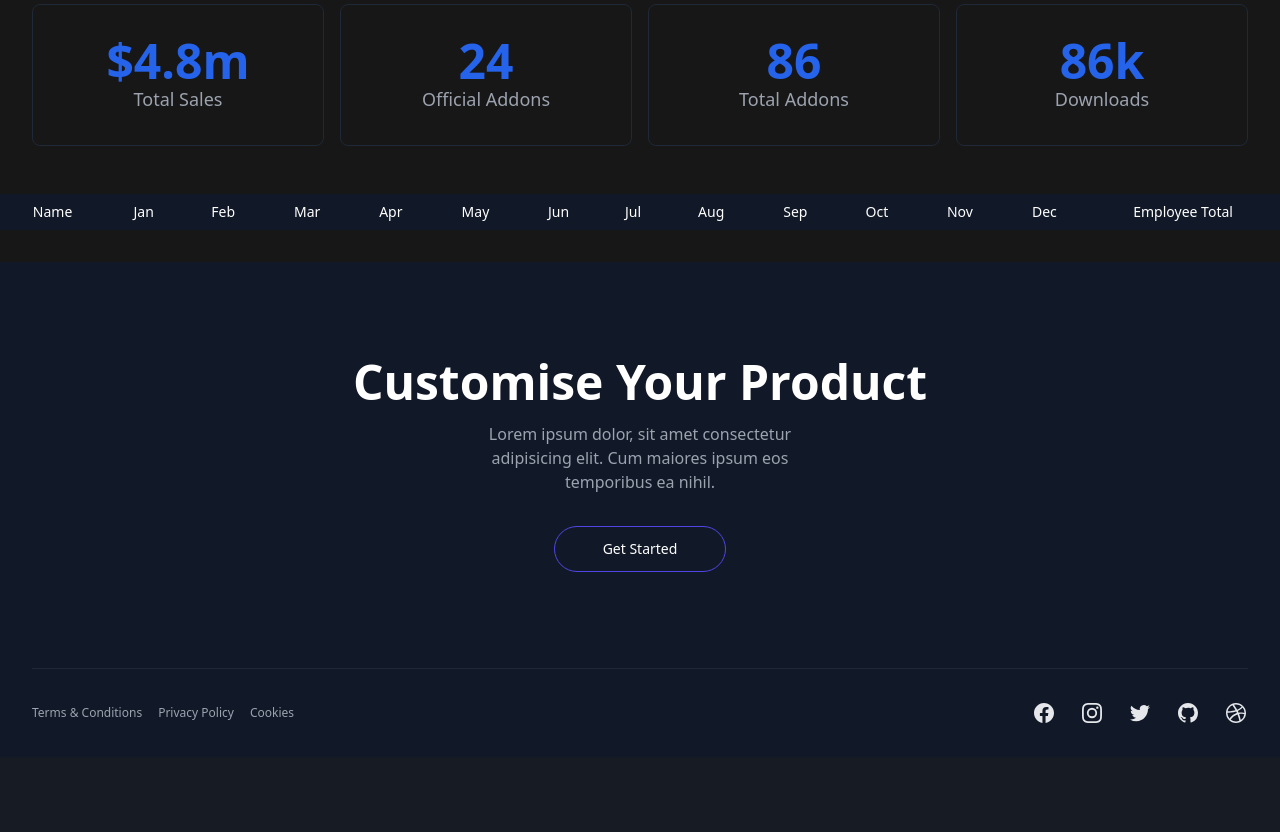
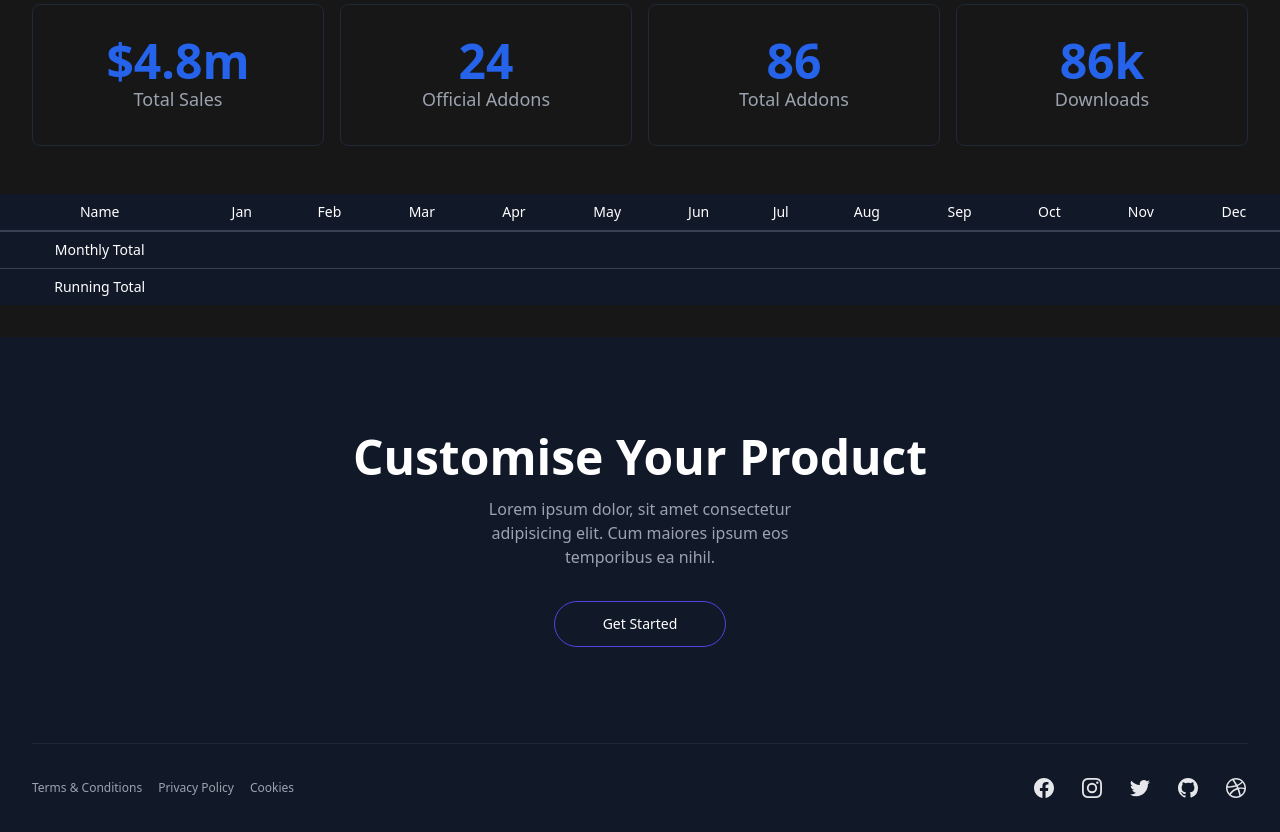
Before and after one commit to JIAZHEN/em-capacity-app, a Rails app: page / in a window 1280 px wide. Shown: the part 292-1124 px from the top of the page. Before the commit the page ends 1015 px from the top, so only its background shows below. Run offline with Rails 7, Linux system fonts and the light colour scheme; data that the repository does not hold is empty; style sheets or scripts are compiled from the project's sources; some libraries are stand-ins or nearby versions.

Commit message:
Function to work out stats

```diff
--- a/app/controllers/admin/bank_holidays_controller.rb
+++ b/app/controllers/admin/bank_holidays_controller.rb
@@ -42,5 +42,8 @@ module Admin
 
     # See https://administrate-demo.herokuapp.com/customizing_controller_actions
     # for more information
+    def default_sorting_attribute
+      :calendar_date
+    end
   end
 end
--- a/app/controllers/admin/employee_factors_controller.rb
+++ b/app/controllers/admin/employee_factors_controller.rb
@@ -42,5 +42,8 @@ module Admin
 
     # See https://administrate-demo.herokuapp.com/customizing_controller_actions
     # for more information
+    def default_sorting_attribute
+      :employee_id
+    end
   end
 end
--- a/app/controllers/capacities_controller.rb
+++ b/app/controllers/capacities_controller.rb
@@ -10,14 +10,16 @@ class CapacitiesController < ApplicationController
     @employees_engineering_days = []
     @employees.map do |employee|
       employee_engineering_days = [employee.name]
-      employee_total = 0
       @month_names.map do |month_name|
         engineering_days = capacity_calculator.get_employee_engineering_days(employee, month_name)
-        employee_total += engineering_days
+        # get the sum of the employee row
+        month_index = capacity_calculator.get_month_number_from(month_name)
         employee_engineering_days << engineering_days
       end
-      employee_engineering_days << employee_total
       @employees_engineering_days << employee_engineering_days
     end
+
+    monthly_stats = capacity_calculator.get_monthly_stats(@employees_engineering_days)
+    @employees_engineering_days.concat(monthly_stats)
   end
 end
--- a/app/models/capacity_calculator.rb
+++ b/app/models/capacity_calculator.rb
@@ -42,11 +42,24 @@ class CapacityCalculator
     pure_business_days * engineering_factor
   end
 
-  private
-
   def get_month_number_from(month_name)
     MONTH_NAMES.find_index(month_name) + 1
   end
+
+  # employees_engineering_days is an array of monthly employee's engineering days
+  # it's an array of size 13
+  # the first element is the employee's name
+  # the rest of the elements are the engineering days for each month
+  # Like: ["John Doe", 20, 20, 20, 20, 20, 20, 20, 20, 20, 20, 20, 20]
+  def get_monthly_stats(employees_engineering_days)
+    names, *months = employees_engineering_days.transpose
+    monthly_totals = months.map(&:sum)
+    running_sum = 0
+    running_total = monthly_totals.map { |monthly_total| running_sum += monthly_total }
+    [["Monthly Total", *monthly_totals], ["Running Total", *running_total]]
+  end
+
+  private
 
   def business_day?(date)
     working_day?(date) && !self.bank_holidays.include?(date)
--- a/app/views/capacities/show.html.erb
+++ b/app/views/capacities/show.html.erb
@@ -59,7 +59,6 @@
             <%= month_name.to_s.titleize %>
           </th>
         <%  end %>
-        <th class="whitespace-nowrap px-4 py-2 font-medium text-gray-900 dark:text-white font-bold">Employee Total</th>
       </tr>
     </thead>
 
```
Also changed, not shown: app/models/employee_factor.rb (+13 -0 lines).
